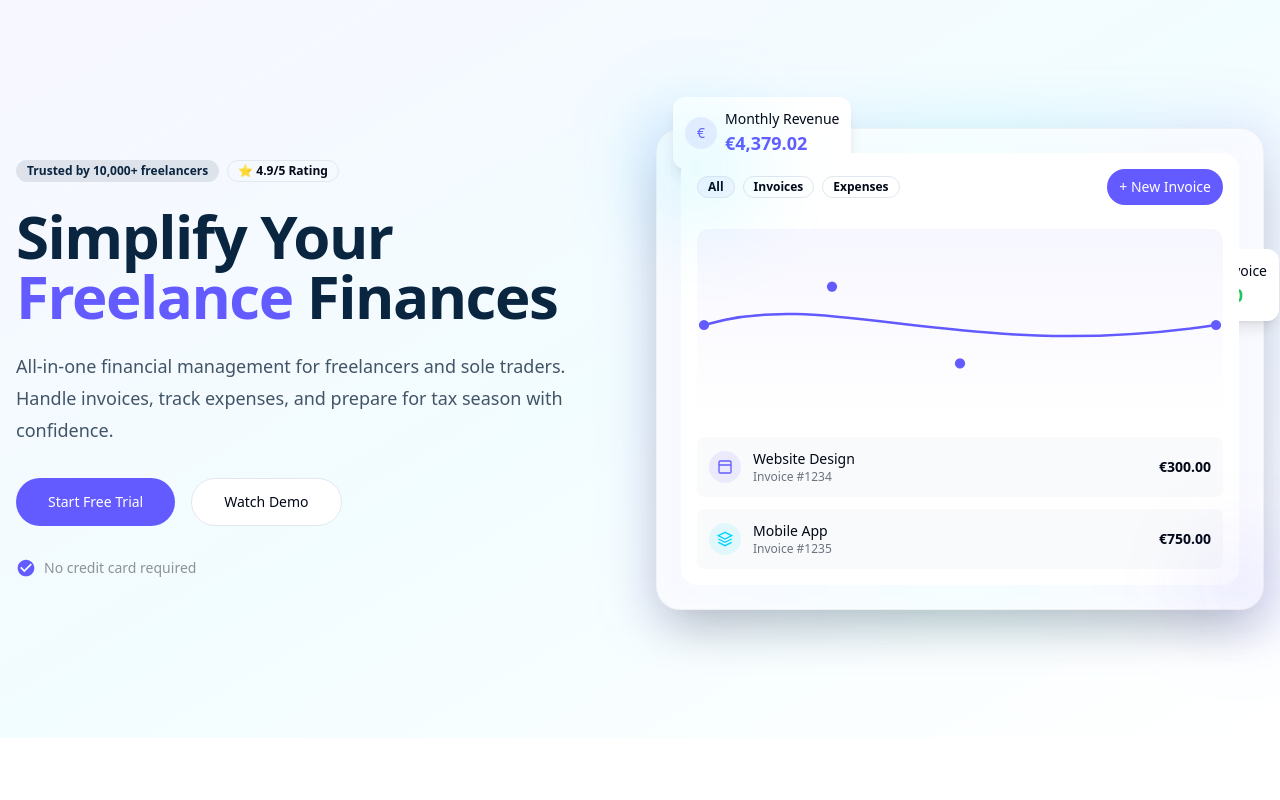
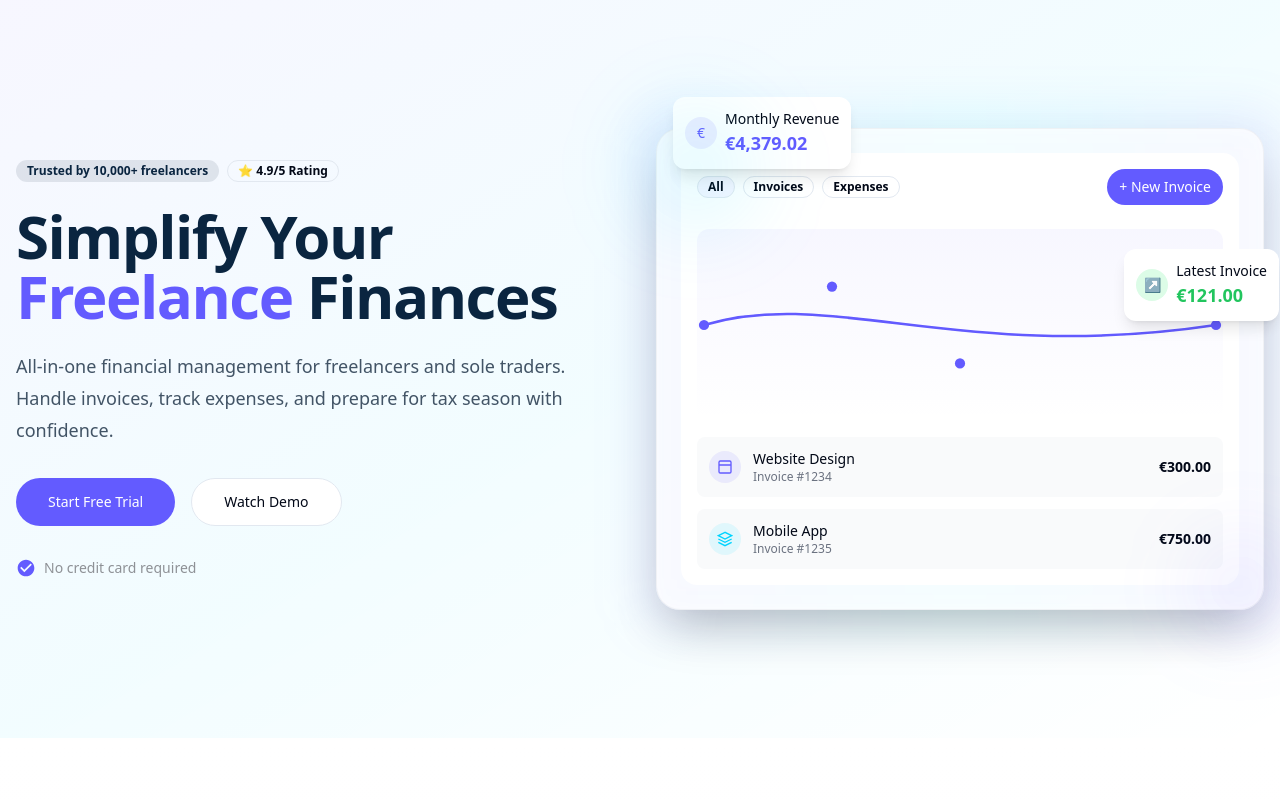
Before and after one commit to jkirklandmorris/finance-freedom-haven, a React (Vite) app: page / in a window 1280 px wide. Shown: the top 800 px of the page. Built offline with nearby package versions, Linux system fonts and the light colour scheme.

Commit message:
Update hero image callout position
Adjust the callout on the hero image to ensure it appears in the foreground.
[skip gpt_engineer]

```diff
--- a/src/components/Hero.tsx
+++ b/src/components/Hero.tsx
@@ -55,7 +55,8 @@ export const Hero = () => {
             <div className="relative">
               <div className="absolute -inset-4 bg-gradient-to-r from-primary/10 via-accent/10 to-primary/10 rounded-3xl blur-xl"></div>
               <div className="relative bg-white/80 backdrop-blur-sm rounded-3xl shadow-2xl border border-gray-200/50 p-6">
-                <div className="absolute -top-8 left-4 bg-white rounded-xl shadow-lg p-3 animate-fade-up [animation-delay:800ms]">
+                {/* Floating Stats Cards - Now with higher z-index */}
+                <div className="absolute -top-8 left-4 bg-white rounded-xl shadow-lg p-3 animate-fade-up [animation-delay:800ms] z-20">
                   <div className="flex items-center gap-2">
                     <div className="w-8 h-8 bg-primary/10 rounded-full flex items-center justify-center">
                       <span className="text-primary text-sm">€</span>
@@ -67,7 +68,7 @@ export const Hero = () => {
                   </div>
                 </div>
 
-                <div className="absolute -right-4 top-1/4 bg-white rounded-xl shadow-lg p-3 animate-fade-up [animation-delay:1000ms]">
+                <div className="absolute -right-4 top-1/4 bg-white rounded-xl shadow-lg p-3 animate-fade-up [animation-delay:1000ms] z-20">
                   <div className="flex items-center gap-2">
                     <div className="w-8 h-8 bg-green-100 rounded-full flex items-center justify-center">
                       <span className="text-green-500 text-sm">↗</span>
@@ -79,7 +80,8 @@ export const Hero = () => {
                   </div>
                 </div>
 
-                <div className="relative rounded-2xl overflow-hidden bg-white">
+                {/* Main Dashboard Content */}
+                <div className="relative rounded-2xl overflow-hidden bg-white z-10">
                   <div className="p-4">
                     <div className="flex justify-between items-center mb-6">
                       <div className="flex gap-2">
@@ -154,8 +156,9 @@ export const Hero = () => {
               </div>
             </div>
 
-            <div className="absolute -bottom-6 -right-6 w-24 h-24 bg-primary/10 rounded-full blur-2xl"></div>
-            <div className="absolute -top-6 -left-6 w-32 h-32 bg-accent/10 rounded-full blur-2xl"></div>
+            {/* Decorative Elements - Lower z-index */}
+            <div className="absolute -bottom-6 -right-6 w-24 h-24 bg-primary/10 rounded-full blur-2xl z-0"></div>
+            <div className="absolute -top-6 -left-6 w-32 h-32 bg-accent/10 rounded-full blur-2xl z-0"></div>
           </div>
         </div>
       </div>
```
